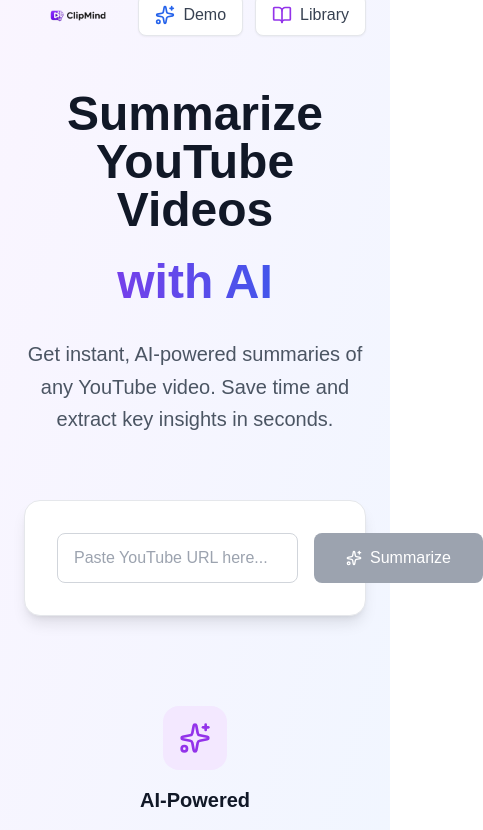
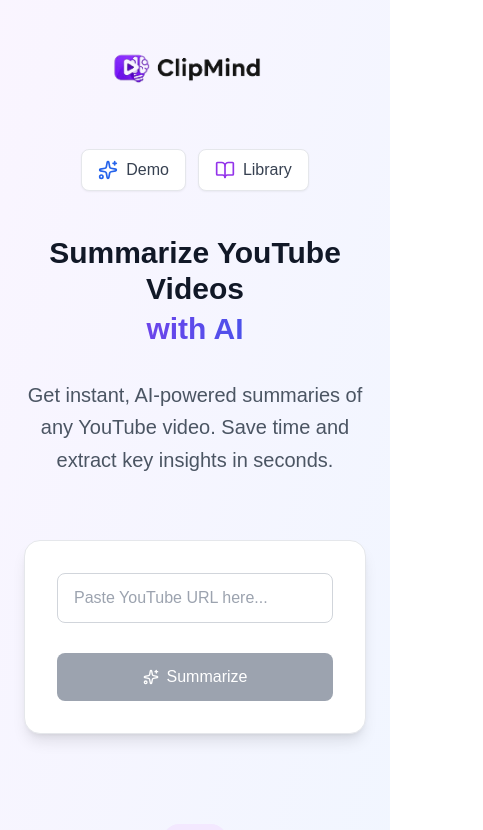
Before and after one commit to devsultan06/clipmind, a Next.js app: page / in a window 390 px wide. Shown: the top 830 px of the page, 483 px wide, since content can reach past the window. Built offline with nearby package versions, Linux system fonts and the light colour scheme; a web font is replaced by a local one.

Commit message:
responsivenes

```diff
--- a/app/page.tsx
+++ b/app/page.tsx
@@ -195,8 +195,8 @@
   return (
     <div className="min-h-screen bg-gradient-to-br from-purple-50 to-blue-50">
       {/* Header */}
-      <header className="flex justify-between -mt-10 items-center p-6 max-w-7xl mx-auto">
-        <div className="flex items-center gap-2 ">
+      <header className="md:flex justify-between -mt-10 items-center p-6 max-w-7xl mx-auto">
+        <div className="flex items-center justify-center gap-2 ">
           <Image
             src="/images/logo.png"
             alt="ClipMind Logo"
@@ -204,7 +204,7 @@
             height={102}
           />
         </div>
-        <div className="flex items-center gap-3">
+        <div className="flex items-center justify-center gap-3">
           <Link href="/demo">
             <button className="flex items-center gap-2 px-4 py-2 bg-white rounded-lg shadow-sm border border-gray-200 text-gray-700 hover:bg-gray-50 transition-colors">
               <Sparkles className="w-5 h-5 text-blue-600" />
@@ -222,10 +222,10 @@
 
       <main className="max-w-5xl mx-auto px-6 py-[20px] text-center">
         <div className="mb-16">
-          <h1 className="text-5xl md:text-6xl font-bold text-gray-900 mb-6">
+          <h1 className="text-3xl md:text-6xl font-bold text-gray-900 mb-1">
             Summarize YouTube Videos
           </h1>
-          <h2 className="text-5xl md:text-6xl font-bold bg-gradient-to-r from-purple-600 to-blue-600 bg-clip-text text-transparent mb-8">
+          <h2 className="text-3xl md:text-6xl font-bold bg-gradient-to-r from-purple-600 to-blue-600 bg-clip-text text-transparent mb-8">
             with AI
           </h2>
           <p className="text-xl text-gray-600 max-w-2xl mx-auto leading-relaxed">
@@ -236,18 +236,18 @@
 
         <div className="mb-20">
           <div className="bg-white rounded-2xl shadow-lg border border-gray-200 p-8 max-w-2xl mx-auto">
-            <div className="flex gap-4">
+            <div className="md:flex gap-4">
               <input
                 type="text"
                 value={url}
                 onChange={(e) => setUrl(e.target.value)}
                 placeholder="Paste YouTube URL here..."
-                className="flex-1 px-4 py-3 border border-gray-300 rounded-lg focus:outline-none focus:ring-2 focus:ring-purple-500 focus:border-transparent text-gray-700"
+                className="flex-1 px-4 py-3 w-full md:w-fit border border-gray-300 rounded-lg focus:outline-none focus:ring-2 focus:ring-purple-500 focus:border-transparent text-gray-700"
               />
               <button
                 onClick={processVideo}
                 disabled={!url.trim() || !isValidYouTubeUrl(url)}
-                className="px-8 py-3 bg-purple-600 text-white rounded-lg hover:bg-purple-700 transition-colors font-medium flex items-center gap-2 disabled:bg-gray-400 disabled:cursor-not-allowed"
+                className="px-8 py-3 w-full md:w-fit justify-center md:mt-0 mt-[30px] bg-purple-600 text-white rounded-lg hover:bg-purple-700 transition-colors font-medium flex items-center gap-2 disabled:bg-gray-400 disabled:cursor-not-allowed"
               >
                 <Sparkles className="w-4 h-4" />
                 <span>Summarize</span>
```
